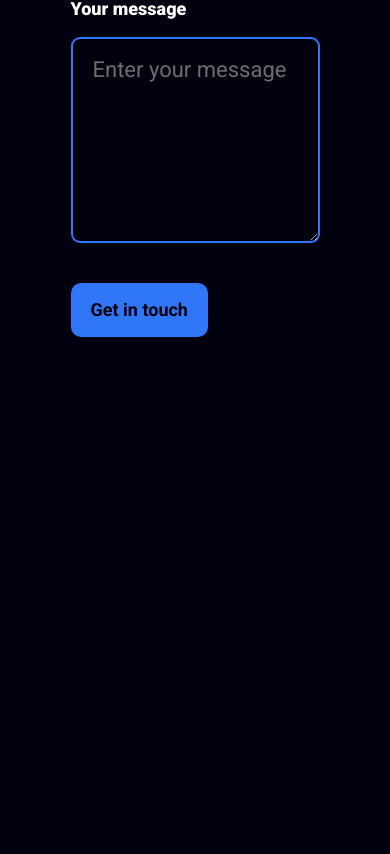
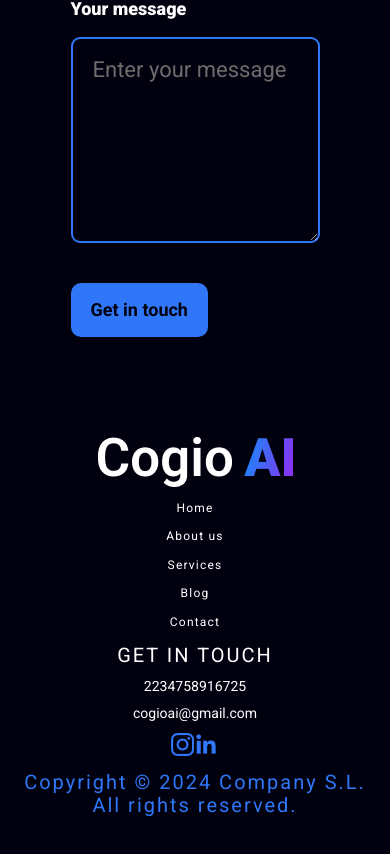
Before and after one commit to HenrikHovhannisyan/kesells-redesign, a React (Create React App) app: page / in a window 390 px wide. Shown: the part 2025-2879 px from the top of the page. Before the commit the page ends 2462 px from the top, so only its background shows below. Built offline with nearby package versions, Linux system fonts and the light colour scheme.

Commit message:
Added Footer

```diff
--- a/src/App.js
+++ b/src/App.js
@@ -5,6 +5,7 @@ import Header from "./components/header/Header";
 import Banner from "./components/banner/Banner";
 import Info from "./components/info/Info";
 import Contact from "./components/contact/Contact";
+import Footer from "./components/footer/Footer";
 
 function App() {
   return (
@@ -16,6 +17,7 @@ function App() {
         <Info />
         <img src={Seo_img} className="seo_img" alt="Seo" />
         <Contact />
+        <Footer />
       </main>
     </>
   );
--- /dev/null
+++ b/src/components/footer/Bottom.jsx
@@ -0,0 +1,14 @@
+import React from "react";
+import Style from "./footer.module.css";
+
+const Bottom = () => {
+  return (
+    <div>
+      <p className={Style.copyright}>
+        Copyright © 2024 Company S.L. All rights reserved.
+      </p>
+    </div>
+  );
+};
+
+export default Bottom;
--- /dev/null
+++ b/src/components/footer/Footer.jsx
@@ -0,0 +1,14 @@
+import React from "react";
+import Top from "./Top";
+import Bottom from "./Bottom";
+
+const Footer = () => {
+  return (
+    <footer className="container">
+      <Top />
+      <Bottom />
+    </footer>
+  );
+};
+
+export default Footer;
--- /dev/null
+++ b/src/components/footer/Top.jsx
@@ -0,0 +1,54 @@
+import React from "react";
+import Style from "./footer.module.css";
+import { Link } from "react-router-dom";
+import Logo from "../../assets/logo.png";
+import Instagram from "../../assets/icons/instagram.png";
+import Linkedin from "../../assets/icons/linkedin.png";
+
+const Top = () => {
+  return (
+    <div className={Style.top_section}>
+      <img src={Logo} alt="Logo" height={50} />
+      <ul className={Style.list}>
+        <li>
+          <Link to="/" className={Style.list_item}>
+            Home
+          </Link>
+        </li>
+        <li>
+          <Link to="/" className={Style.list_item}>
+            About us
+          </Link>
+        </li>
+        <li>
+          <Link to="/" className={Style.list_item}>
+            Services
+          </Link>
+        </li>
+        <li>
+          <Link to="/" className={Style.list_item}>
+            Blog
+          </Link>
+        </li>
+        <li>
+          <Link to="/" className={Style.list_item}>
+            Contact
+          </Link>
+        </li>
+      </ul>
+      <div className={Style.info}>
+        <h3 className={Style.info_title}>GET IN TOUCH</h3>
+        <p>2234758916725</p>
+        <p>cogioai@gmail.com</p>
+        <Link to="#">
+          <img src={Instagram} alt="Instagram" />
+        </Link>
+        <Link to="#">
+          <img src={Linkedin} alt="Linkedin" />
+        </Link>
+      </div>
+    </div>
+  );
+};
+
+export default Top;
--- /dev/null
+++ b/src/components/footer/footer.module.css
@@ -0,0 +1,124 @@
+footer {
+  padding-bottom: 40px !important;
+}
+
+.copyright {
+  font-family: Roboto;
+  font-size: 20px;
+  font-weight: 400;
+  line-height: 23.44px;
+  letter-spacing: 0.1em;
+  color: #2f77f8;
+  text-align: center;
+}
+
+.top_section {
+  width: 100%;
+  display: flex;
+  justify-content: space-between;
+  flex-wrap: wrap;
+}
+
+.list {
+  display: flex;
+  gap: 40px;
+}
+
+.list_item {
+  font-family: Roboto;
+  font-size: 20px;
+  font-weight: 400;
+  line-height: 23.44px;
+  letter-spacing: 0.1em;
+  color: #ffffff;
+}
+
+.info {
+  font-family: Roboto;
+  font-size: 16px;
+  font-weight: 400;
+  line-height: 18.75px;
+  color: #ffffff;
+}
+
+.info > p {
+  margin-bottom: 9px;
+}
+
+.info_title {
+  font-family: Roboto;
+  font-size: 20px;
+  font-weight: 400;
+  line-height: 23.44px;
+  letter-spacing: 0.1em;
+  margin-bottom: 9px;
+}
+
+/*=============== For medium devices ===============*/
+/* xxl */
+@media screen and (max-width: 1400px) {
+  .list {
+    gap: 30px;
+  }
+
+  .list_item {
+    font-size: 18px;
+  }
+}
+
+/* xl */
+@media screen and (max-width: 1200px) {
+  .list {
+    gap: 20px;
+  }
+
+  .list_item {
+    font-size: 16px;
+  }
+}
+
+/* lg */
+@media screen and (max-width: 992px) {
+  .top_section {
+    flex-direction: column;
+    align-items: center;
+    gap: 10px;
+    margin-bottom: 10px;
+  }
+
+  .list {
+    flex-direction: column;
+    align-items: center;
+    gap: 15px;
+  }
+
+  .info {
+    text-align: center;
+  }
+}
+
+/* md */
+@media screen and (max-width: 768px) {
+  .list {
+    gap: 10px;
+  }
+
+  .list_item {
+    font-size: 14px;
+  }
+}
+
+/* sm */
+@media screen and (max-width: 576px) {
+  .list {
+    gap: 5px;
+  }
+
+  .list_item {
+    font-size: 12px;
+  }
+
+  .info {
+    font-size: 14px;
+  }
+}
```
Also changed, not shown: src/assets/icons/instagram.png (added), src/assets/icons/linkedin.png (added).
